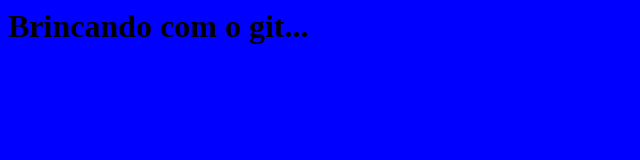
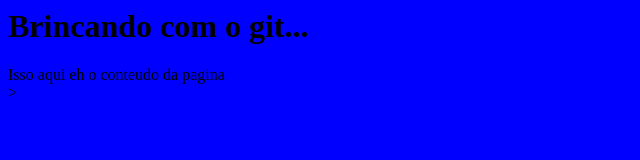
Before and after one commit to Machabane/curso-git-branch, a plain HTML site: page index.html in a window 1280 px wide. Shown: the whole page, without its empty margins (0-640 px from the left). Drawn offline with Linux system fonts and the light colour scheme.

Commit message:
treinando gestao de conflitos

```diff
--- a/index.html
+++ b/index.html
@@ -4,5 +4,9 @@
     </head>
     <body>
         <h1>Brincando com o git...</h1>
+
+	<main>
+	    Isso aqui eh o conteudo da pagina
+      <main>>
     </body>
 </html>
```
